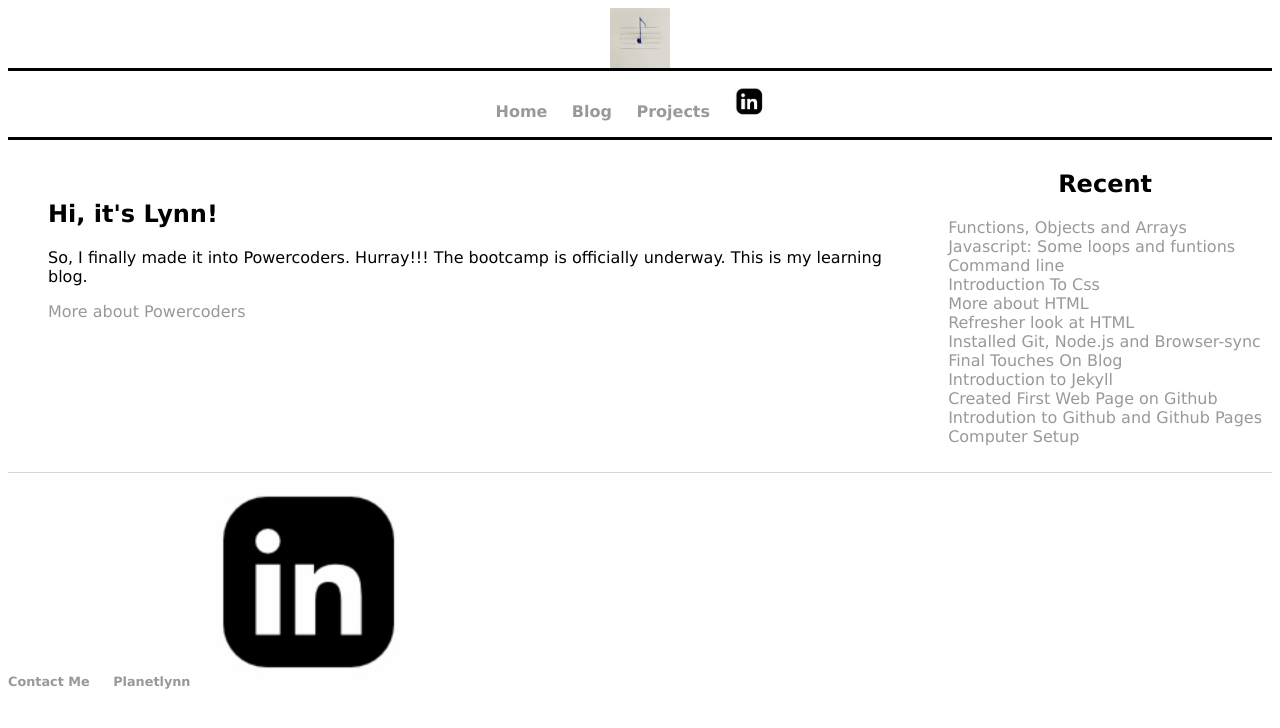
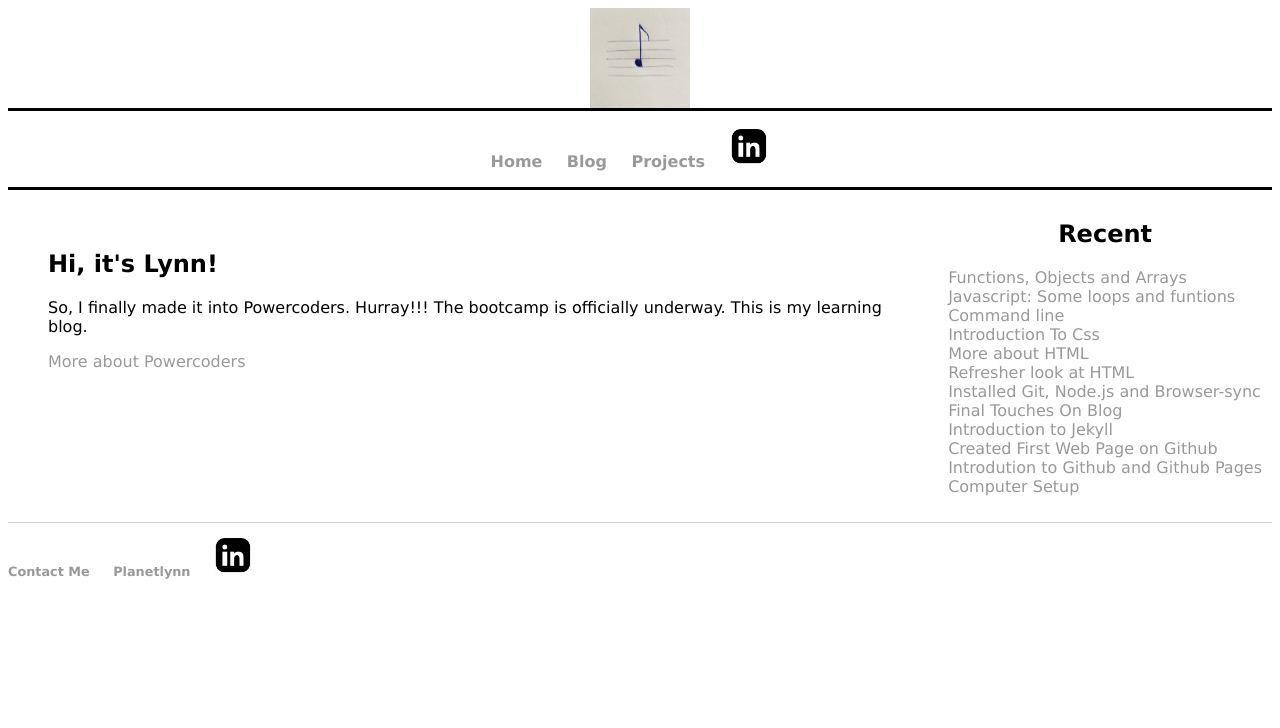
Before and after one commit to aineomugisha/aineomugisha.github.io, a Jekyll site: the page built from index.html, in a window 1280 px wide. Shown: the top 728 px of the page. Built offline with Jekyll 4.4.1, drawn with Linux system fonts in a browser that asks for light colours; the list of posts is cut into pages by our own code.

Commit message:
Update main.css

```diff
--- a/css/main.css
+++ b/css/main.css
@@ -15,13 +15,13 @@ h2{
 
 header img
 {
-    width:60px;
-    height:60px;
+    width:100px;
+    height:100px;
 }
 
 /*social icons*/
 li img{
-    width:200px;
+    width:100%;
     height:200px;
 
 }
@@ -136,6 +136,6 @@ text-align:center;}
 ul{
     padding-inline-start: 0px;
 }
-nav img{
-width:30px;
-height:30px;}
+nav img, footer img{
+width:40px;
+height:40px;}
```
